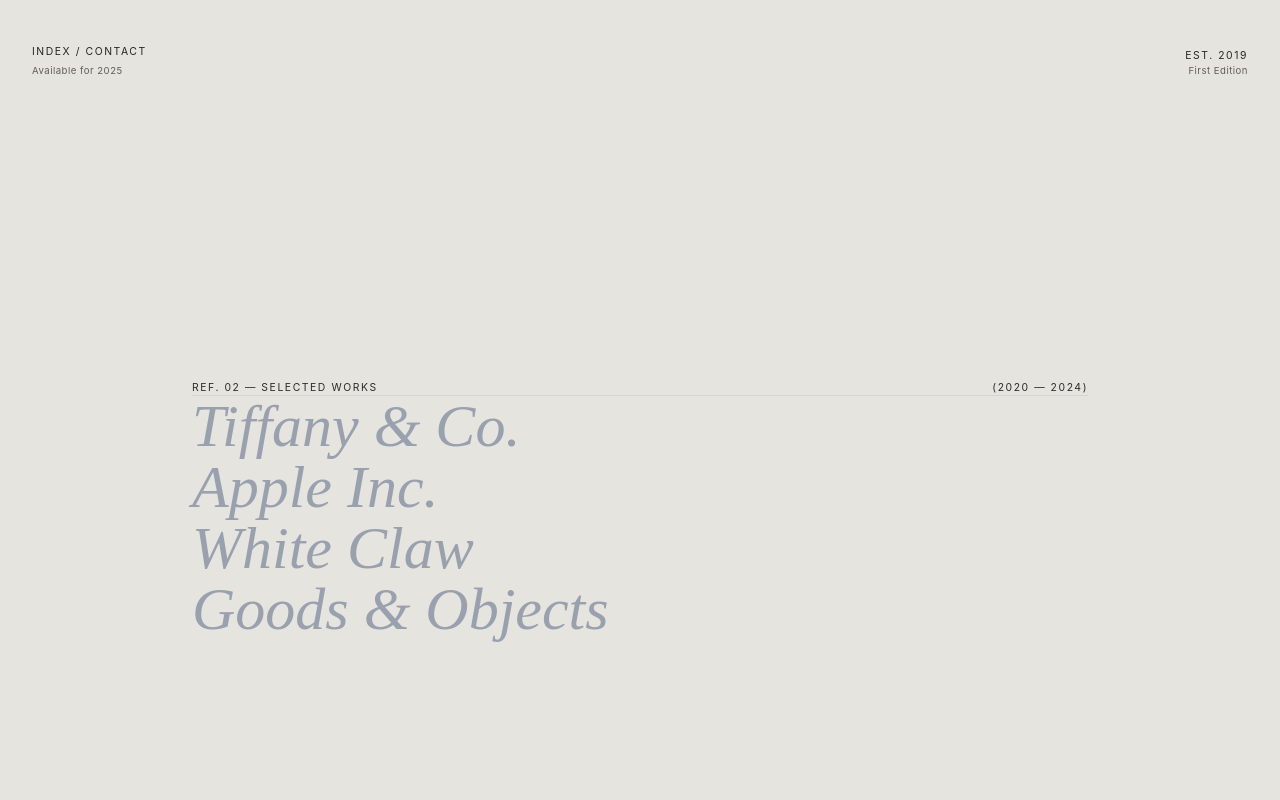
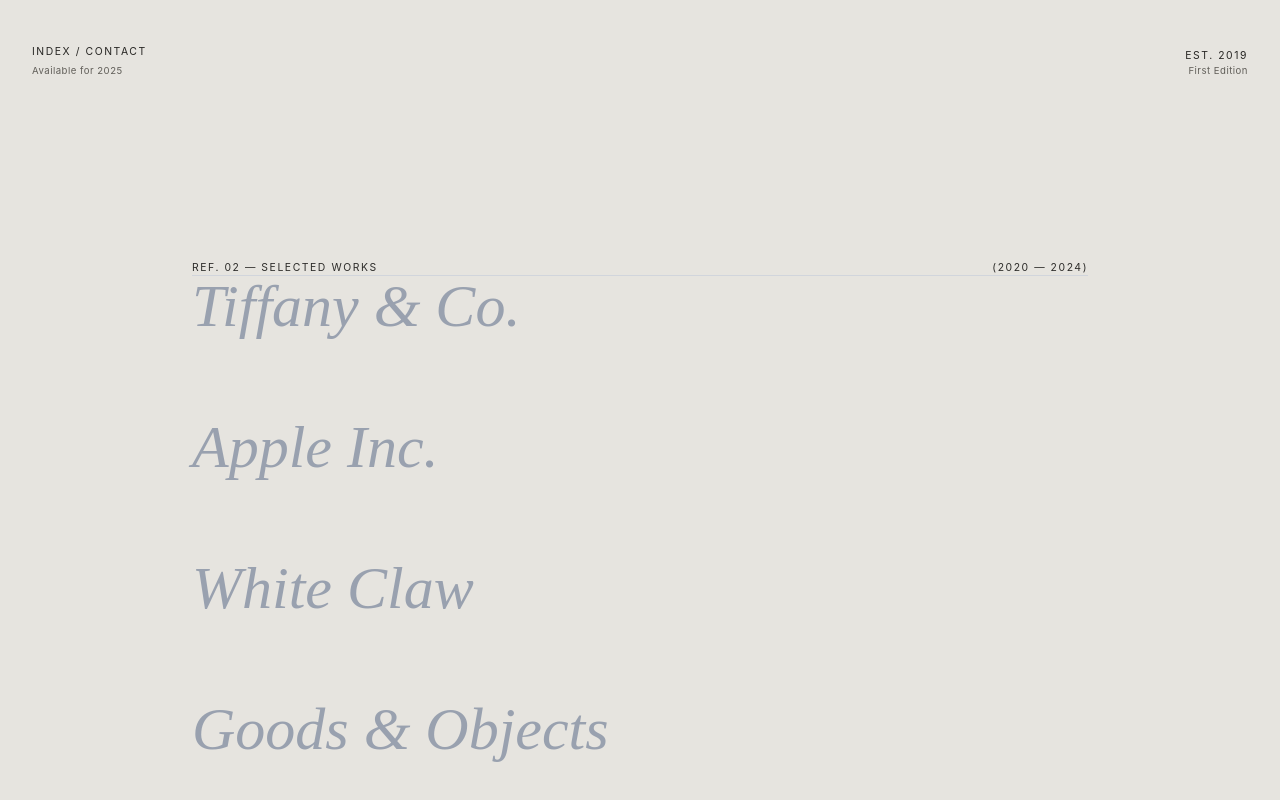
Before and after one commit to 777Cyril/kenny-works, a React (Vite) app: page / in a window 1280 px wide. Shown: the part 690-1490 px from the top of the page. Built offline with nearby package versions, Linux system fonts and the light colour scheme.

Commit message:
fix: replace ul/space-y with flex gap for reliable client item spacing

```diff
--- a/src/components/WorkSection.jsx
+++ b/src/components/WorkSection.jsx
@@ -34,7 +34,7 @@ export default function WorkSection() {
           <span>(2020 — 2024)</span>
         </div>
 
-        <ul className="space-y-20">
+        <div style={{ display: 'flex', flexDirection: 'column', gap: '5rem' }}>
           {clients.map((client) => {
             const inner = (
               <>
@@ -66,12 +66,12 @@ export default function WorkSection() {
                 {inner}
               </a>
             ) : (
-              <li key={client.name} className="client-item group relative cursor-none">
+              <div key={client.name} className="client-item group relative cursor-none">
                 {inner}
-              </li>
+              </div>
             );
           })}
-        </ul>
+        </div>
       </div>
     </section>
   );
```
